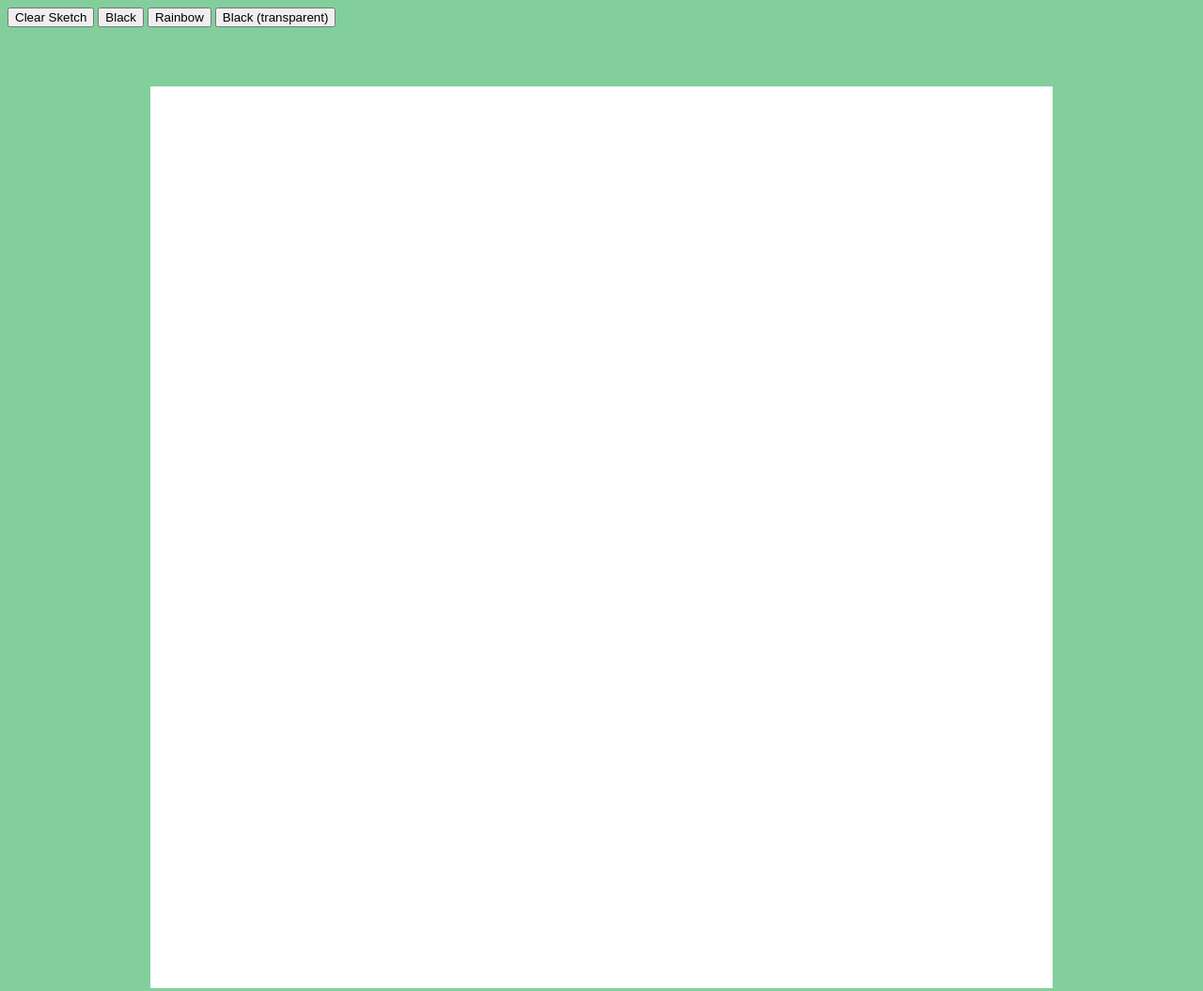
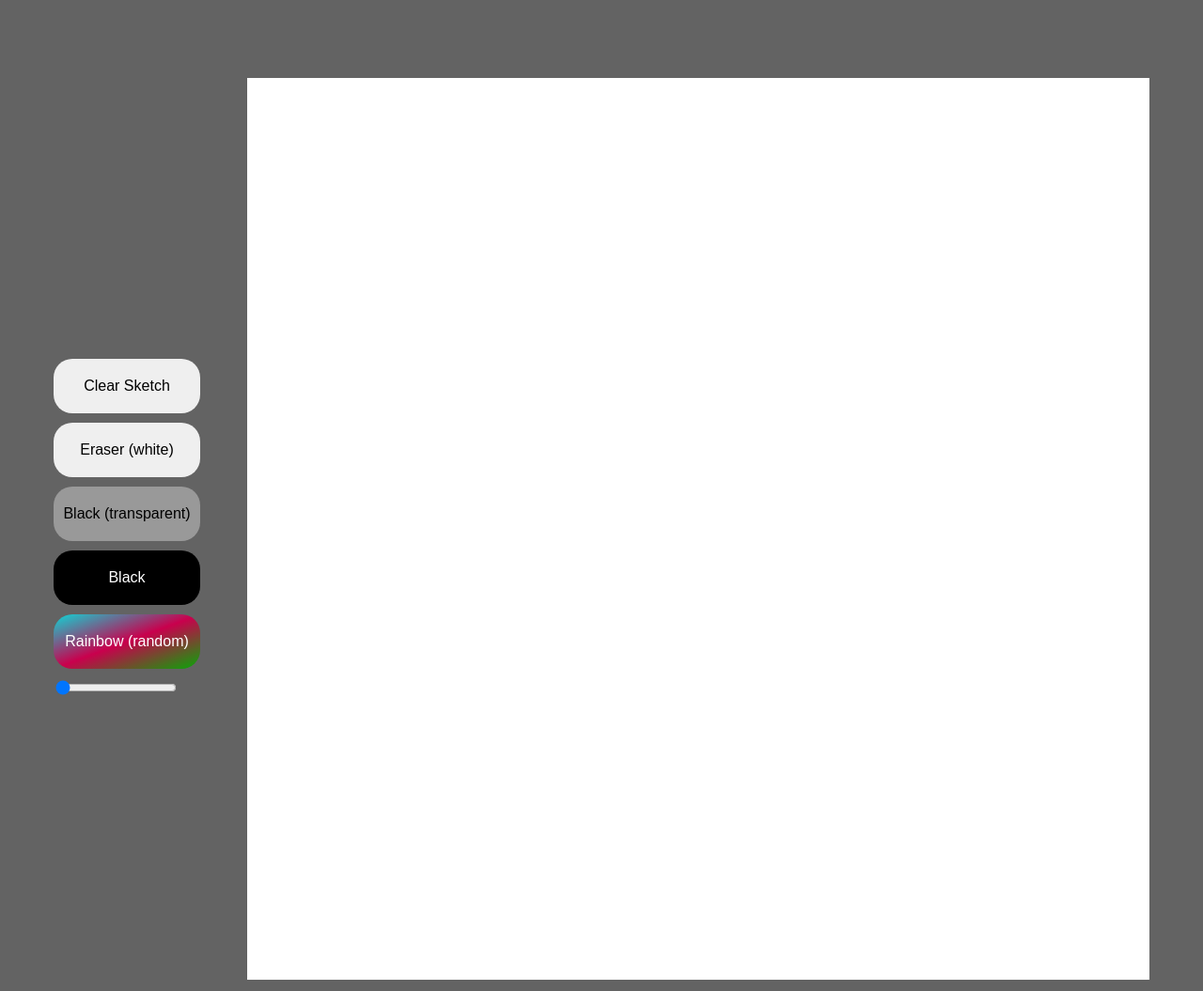
Before and after one commit to Chris-the-duck/odin-etch-a-sketch, a plain HTML site: page index.html in a window 1280 px wide. Shown: the whole page at 94% size. Drawn offline with Linux system fonts and the light colour scheme; a web font is replaced by a local one.

Commit message:
Aesthetics improvements, resolution slider replaces prompt

```diff
--- a/index.html
+++ b/index.html
@@ -7,14 +7,17 @@
     <script src="script.js" defer></script>
 </head>
 <body>
-    <div class="buttoncontainer">
-        <button class="clear">Clear Sketch</button>
-        <button class="black">Black</button>
-        <button class="rainbow">Rainbow</button>
-        <button class="transparent">Black (transparent)</button>
+    <div class="bigbox">
+        <div class="buttoncontainer">
+            <button class="clear">Clear Sketch</button>
+            <button class="eraser">Eraser (white)</button>
+            <button class="transparent">Black (transparent)</button>
+            <button class="black">Black</button>
+            <button class="rainbow">Rainbow (random)</button>
+            <div class="slidecontainer"><input type="range" min="16" max="100" value="16" class="slider"></div>
+        </div>
+        <div class="container"></div>
     </div>
-    <div class="container"></div>
-
 
 </body>
 </html>
--- a/script.js
+++ b/script.js
@@ -10,6 +10,7 @@ drawCanvas(numberOfSquares);                            // create the canvas; ne
 let black = 1;
 let rainbow = 0;
 let transparent = 0;
+let eraser = 0;
 
 // variables for shades of gray
 
@@ -65,6 +66,7 @@ function drawSquare(square) {
     if (black) {square.style.backgroundColor = '#000';}
     else if (rainbow) {square.style.backgroundColor = colourPicker();}
     else if (transparent) {transparentIncrementer(square);}
+    else if (eraser) {square.style.backgroundColor = '#FFF';}
 }
 
 // Function that makes square 10% black if currently white and otherwise adds more black
@@ -104,57 +106,62 @@ function transparentIncrementer(square) {
     }
 }
 
-// Reset button with associated functions
-// To do: Make this a graphical UI element instead of a prompt despite the instructions
-// because that is what everyone else is doing and it is admittedly prettier and more mobile friendly
+// Reset button to clear canvas
+
 
 clearButton = document.querySelector('.clear');
-clearButton.addEventListener('click', () => clearSketch());
+clearButton.addEventListener('click', () => drawCanvas(numberOfSquares));
 
-function clearSketch() {
-    numberOfSquares = getSketchSize();
+// Slider to change grid resolution
+
+let slider = document.querySelector('.slider');
+
+slider.oninput = function() {
+    numberOfSquares = this.value;
     sizeOfSquare = canvasSize / numberOfSquares;
     drawCanvas(numberOfSquares);
-
 }
 
-function getSketchSize() {
-    let choice = parseInt(prompt(`Please enter the desired number of squares
-     per row/column.\n\nThe grid size will stay the same, so more squares
-     means higher resolution.\nNo more than 100, please.`));
-    if (!choice || choice > 100) {
-        getSketchSize();
-    } else {
-        return choice;
-    }
-}
+
 
 // Colour change button functions
 
 blackButton = document.querySelector('.black');
 rainbowButton = document.querySelector('.rainbow');
 transparentButton = document.querySelector('.transparent');
+eraserButton = document.querySelector('.eraser');
 
 blackButton.addEventListener('click', () => allBlack());
 rainbowButton.addEventListener('click', () => makeRainbow());
 transparentButton.addEventListener('click', () => makeTransparent());
+eraserButton.addEventListener('click', () => erase());
 
 function allBlack() {               // I could probably write this as one function that does a toggle
     black = 1;                      // but I don't think I want to
     rainbow = 0;
     transparent = 0;
+    eraser = 0;
 }
 
 function makeRainbow() {
     black = 0;
     rainbow = 1;
     transparent = 0;
+    eraser = 0;
 }
 
 function makeTransparent() {
     black = 0;
     rainbow = 0;
     transparent = 1;
+    eraser = 0;
+}
+
+function erase() {
+    black = 0;
+    rainbow = 0;
+    transparent = 0;
+    eraser = 1;
 }
 
 // Function that picks a random RGB value
--- a/styles.css
+++ b/styles.css
@@ -1,5 +1,8 @@
+@import url('https://fonts.googleapis.com/css2?family=Abril+Fatface&family=Amaranth&display=swap');
+
 body {
-    background-color: rgb(130, 207, 156);
+    font-family: 'Amaranth', sans-serif;
+    background-color: rgb(99, 99, 99);
 }
 
 .divsquare {
@@ -8,6 +11,50 @@ body {
 
 .container {
     display: flex;
+    border-radius: 20px;
+    min-width: 960px;
+}
+/* Tried to make black padding around the canvas area for an ipad sort of look,
+but that breaks horribly when I so much as resize my browser. Forget it. */
+
+.bigbox {
+    padding: 20px 0px;
     margin-top: 5%;
+    display: flex;
     justify-content: center;
+    gap: 50px;
+    border-radius: 20px;
+    min-width: 960px;
+    box-sizing: border-box;
 }
+
+.buttoncontainer {
+    display: flex;
+    flex-direction: column;
+    justify-content: center;
+    gap: 10px;
+}
+
+button {
+    border: none;
+    padding: 20px 10px;
+    text-align: center;
+    text-decoration: none;
+    font-size: 16px;
+    font-family: 'Amaranth', sans-serif;
+    border-radius: 20px;
+}
+
+.rainbow {
+    background-image: linear-gradient(to bottom right, rgb(14, 214, 214),  rgb(201, 0, 77), rgb(7, 168, 7));
+    color: #fff;
+}
+
+.black {
+    background-color: #000;
+    color: #fff;
+}
+
+.transparent {
+    background-color: rgb(153, 153, 153);
+}
```
